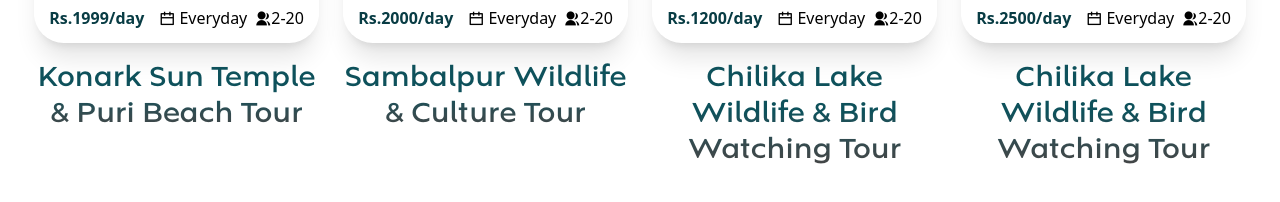
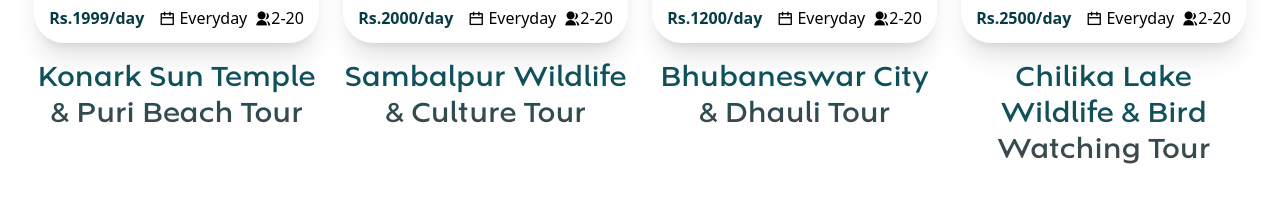
Before and after one commit to AnkeetSah/TechnoClare_Project, a React (Vite) app: page /tour in a window 1280 px wide. Shown: the part 492-694 px from the top of the page. Built offline with nearby package versions, Linux system fonts and the light colour scheme.

Commit message:
correct the package name to Dhauli Tour

```diff
--- a/src/TourData/data.js
+++ b/src/TourData/data.js
@@ -47,7 +47,7 @@ export const tours = [
         id: 3,
         img: 'https://i.pinimg.com/originals/27/17/7e/27177e70a5078a72cd7d4dff76a208c9.jpg',
         price: '1799',
-        PackageName: 'Chilika Lake Wildlife & Bird Watching Tour',
+        PackageName: 'Bhubaneswar City & Dhauli Tour',
         name: "Cultural Expedition",
         location: "Japan",
         price: 1200,
```
